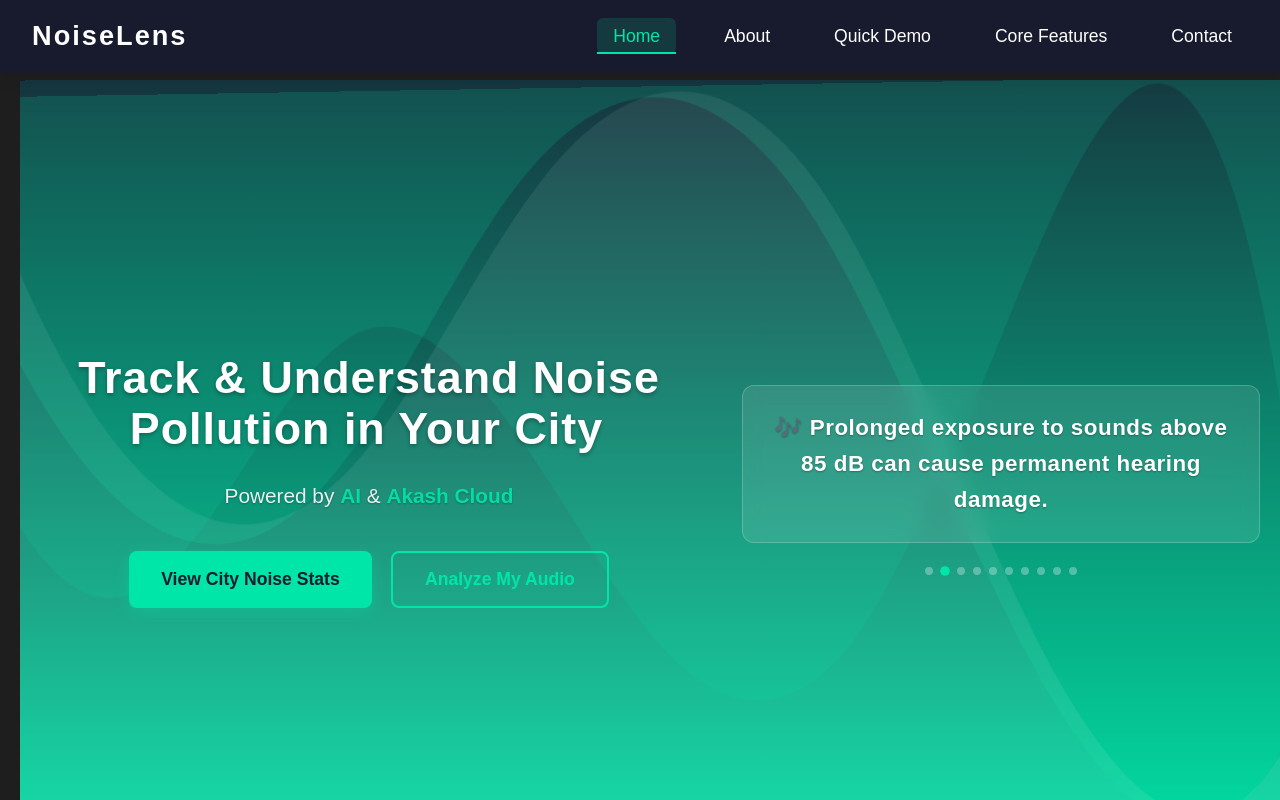
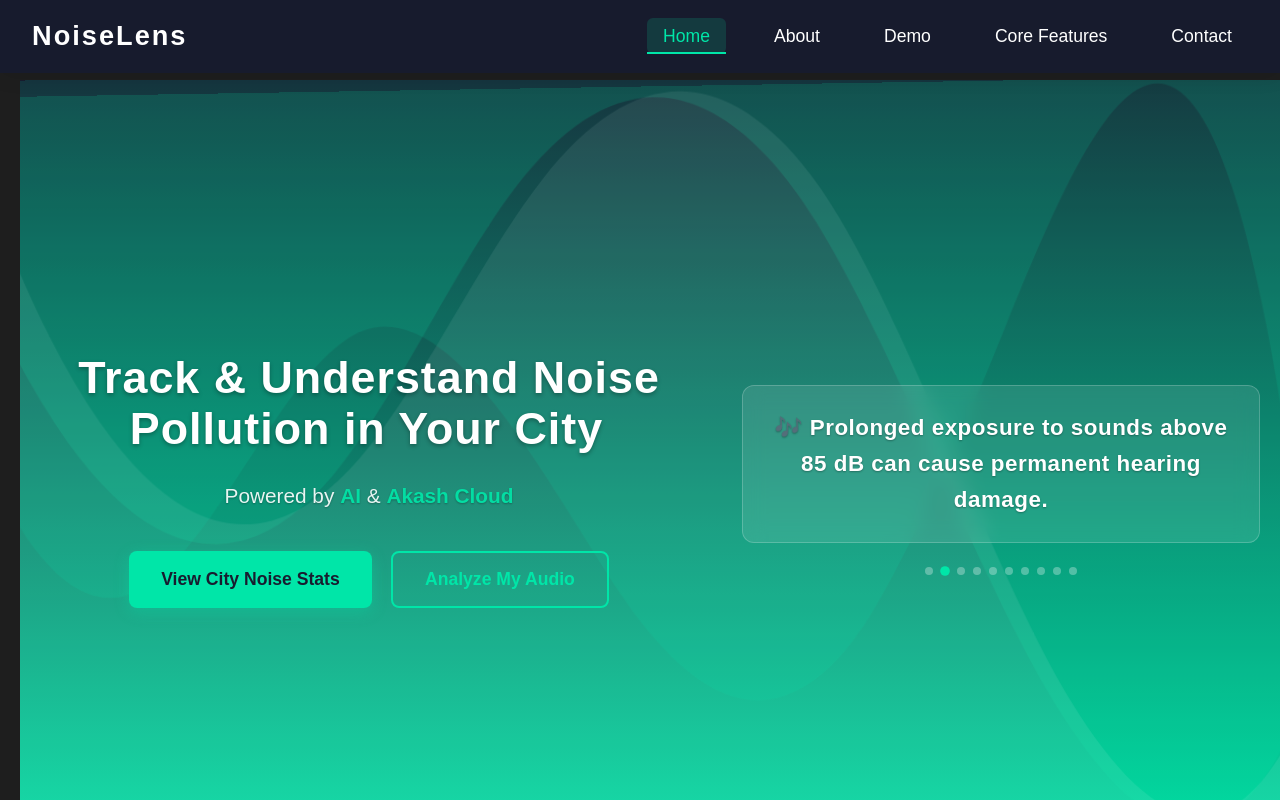
Before and after one commit to Shoaib1M/hackodishav1, a React (Vite) app in the folder Client/: page / in a window 1280 px wide. Shown: the top 800 px of the page. Built offline with nearby package versions, Linux system fonts and the light colour scheme.

Commit message:
Quick demo -> Demo

```diff
--- a/Client/components/NavBar/Navbar.jsx
+++ b/Client/components/NavBar/Navbar.jsx
@@ -51,7 +51,7 @@ function Navbar() {
   const navItems = [
     { id: "hero", label: "Home", href: "#hero" },
     { id: "about", label: "About", href: "#about" },
-    { id: "quick-demo", label: "Quick Demo", href: "#quick-demo" },
+    { id: "quick-demo", label: "Demo", href: "#quick-demo" },
     { id: "working", label: "Core Features", href: "#working" },
     { id: "contact", label: "Contact", href: "#contact" }
   ];
```
